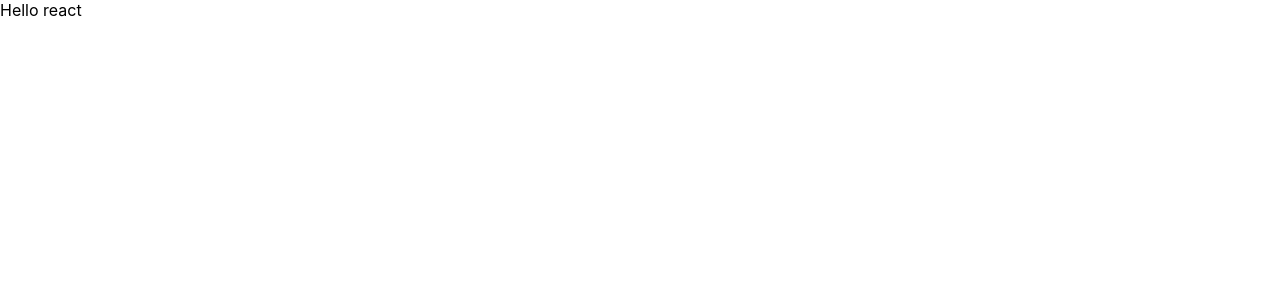
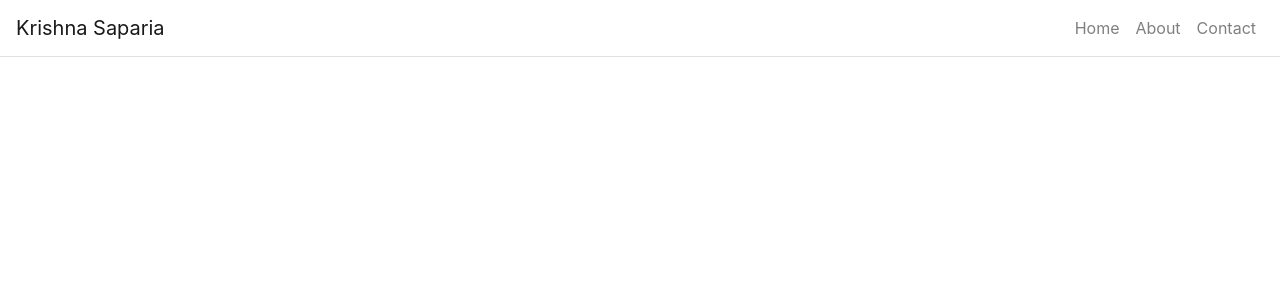
Before and after one commit to krishna-saparia/React-Portfolio, a React (Create React App) app: page / in a window 1280 px wide. Shown: the top 300 px of the page. Built offline with nearby package versions, Linux system fonts and the light colour scheme.

Commit message:
Add Navbar with expand toggle

```diff
--- a/src/App.js
+++ b/src/App.js
@@ -1,8 +1,14 @@
 import React from 'react';
+import {BrowserRouter as Router , Route , Link } from 'react-router-dom';
+import { Container, Navbar ,Nav } from 'react-bootstrap';
+import './App.css';
 
 class App extends React.Component{
+
   constructor(props) {
+
     super(props);
+
     this.state = {
       title: 'Krishna Saparia',
       headerLinks: [
@@ -21,13 +27,31 @@
       contact: {
         title : 'Let\'s talk',
       }
-  }
+    }
   }
 
 
   render() {
     return (
-      <div> Hello react </div>
+      <Router>
+        <Container className = "p-0" fluid={true}>
+
+          <Navbar className = "border-bottom" bg="transparent" expand="lg">
+            <Navbar.Brand>Krishna Saparia</Navbar.Brand>
+            <Navbar.Toggle className="border-0"aria-controls="navbar-toggle"/>
+            <Navbar.Collapse id="navbar-toggle">
+              <Nav className="ml-auto">
+                <Link className="nav-link" to="/">Home</Link>
+                <Link className="nav-link" to="/about">About</Link>
+                <Link className="nav-link" to="/contact">Contact</Link>
+              </Nav>
+            </Navbar.Collapse>
+          </Navbar>
+
+
+
+        </Container>
+      </Router>
     );
   }
 }
--- a/src/index.js
+++ b/src/index.js
@@ -3,6 +3,8 @@
 import './index.css';
 import App from './App';
 import reportWebVitals from './reportWebVitals';
+
+import 'bootstrap/dist/css/bootstrap.css'
 
 ReactDOM.render(
   <React.StrictMode>
```
Also changed, not shown: 1 other file (tests, documents, lock files or other folders).
